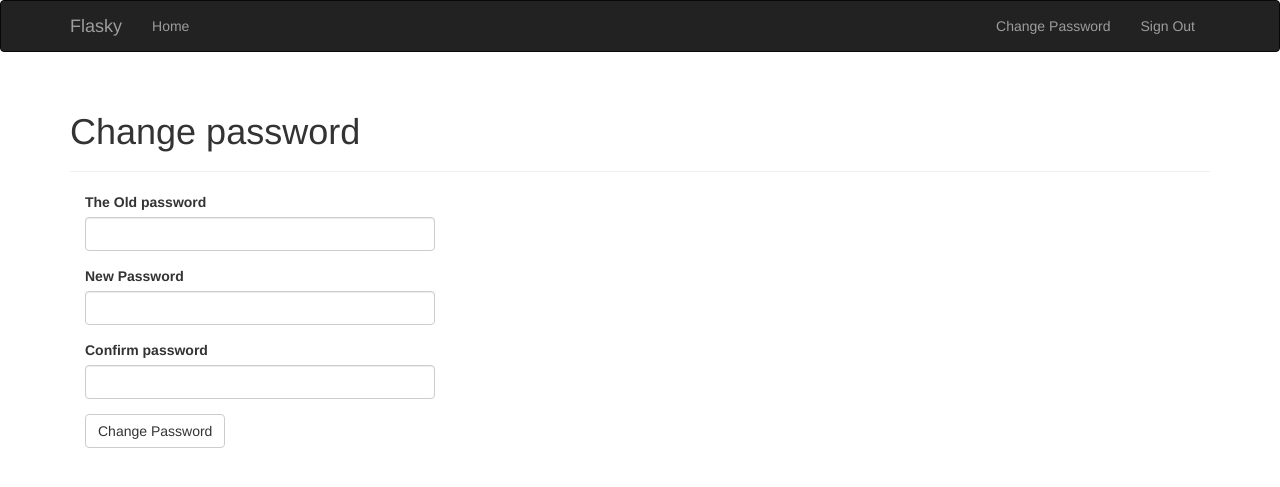
After one commit to MingManMan/blog, a Flask app: page /auth/change-password in a window 1280 px wide. The commit adds this page. Shown: the top 487 px of the page. Run offline with Flask 2, Linux system fonts and the light colour scheme; a user stored in the database is signed in; tables that the repository leaves empty hold one stand-in row (values such as "Sample post"); some libraries are stand-ins or nearby versions.

Commit message:
第八章密码修改
对应8f

```diff
--- a/app/auth/forms.py
+++ b/app/auth/forms.py
@@ -29,3 +29,10 @@ class RegistrationForm(Form):
     def validate_username(self,field):
         if User.query.filter_by(username=field.data).first():
             raise ValidationError('Username already in use.')
+
+class ChangePasswordForm(Form):
+    oldpassword=PasswordField('The Old password',validators=[Required()])
+    newpassword = PasswordField('New Password', validators=[Required(), EqualTo(
+        'newpassword2', message='Passwords must match.')])
+    newpassword2=PasswordField('Confirm password',validators=[Required()])
+    submit=SubmitField('Change Password')
--- a/app/auth/views.py
+++ b/app/auth/views.py
@@ -3,7 +3,7 @@ from flask import render_template, redirect, request, url_for, flash
 from flask_login import login_user, login_required, logout_user, current_user
 from . import auth
 from ..models import User
-from .forms import LoginForm, RegistrationForm
+from .forms import LoginForm, RegistrationForm,ChangePasswordForm
 from .. import db
 from ..email import send_email
 
@@ -82,3 +82,17 @@ def resend_confirmation():
                'auth/email/confirm', user=current_user, token=token)
     flash('A new confirmation email has sent to you by email.')
     return redirect(url_for('main.index'))
+
+@auth.route('/change-password', methods=['GET', 'POST'])
+@login_required
+def change_password():
+    form=ChangePasswordForm()
+    if form.validate_on_submit():
+        if current_user.verify_password(form.oldpassword.data):
+            current_user.password=form.newpassword.data
+            db.session.add(current_user)
+            db.session.commit()
+            flash('Your password has been updated')
+            return redirect(url_for('main.index'))
+        flash("Invalid password.")
+    return render_template('auth/change_password.html',form=form)
--- /dev/null
+++ b/app/templates/auth/change_password.html
@@ -0,0 +1,11 @@
+{% extends "base.html" %}
+{% import "bootstrap/wtf.html" as wtf %}
+{% block title %} Flasky -Change password {% endblock %}
+{% block page_content %}
+<div class='page-header'>
+<h1>Change password</h1>
+</div>
+<div class='col-md-4'>
+{{ wtf.quick_form(form) }}
+</div>
+{% endblock %}
--- a/app/templates/base.html
+++ b/app/templates/base.html
@@ -29,6 +29,7 @@
         <div class="navbar-collapse collapse">
             <ul class="nav navbar-nav navbar-right">
             {% if current_user.is_authenticated %}
+            <li><a href="{{ url_for('auth.change_password') }}">Change Password</a></li>
             <li><a href="{{ url_for('auth.logout') }}">Sign Out</a></li>
             {% else %}
             <li><a href="{{ url_for('auth.login') }}">Sign In</a></li>
```
Also changed, not shown: data-dev.sqlite.
